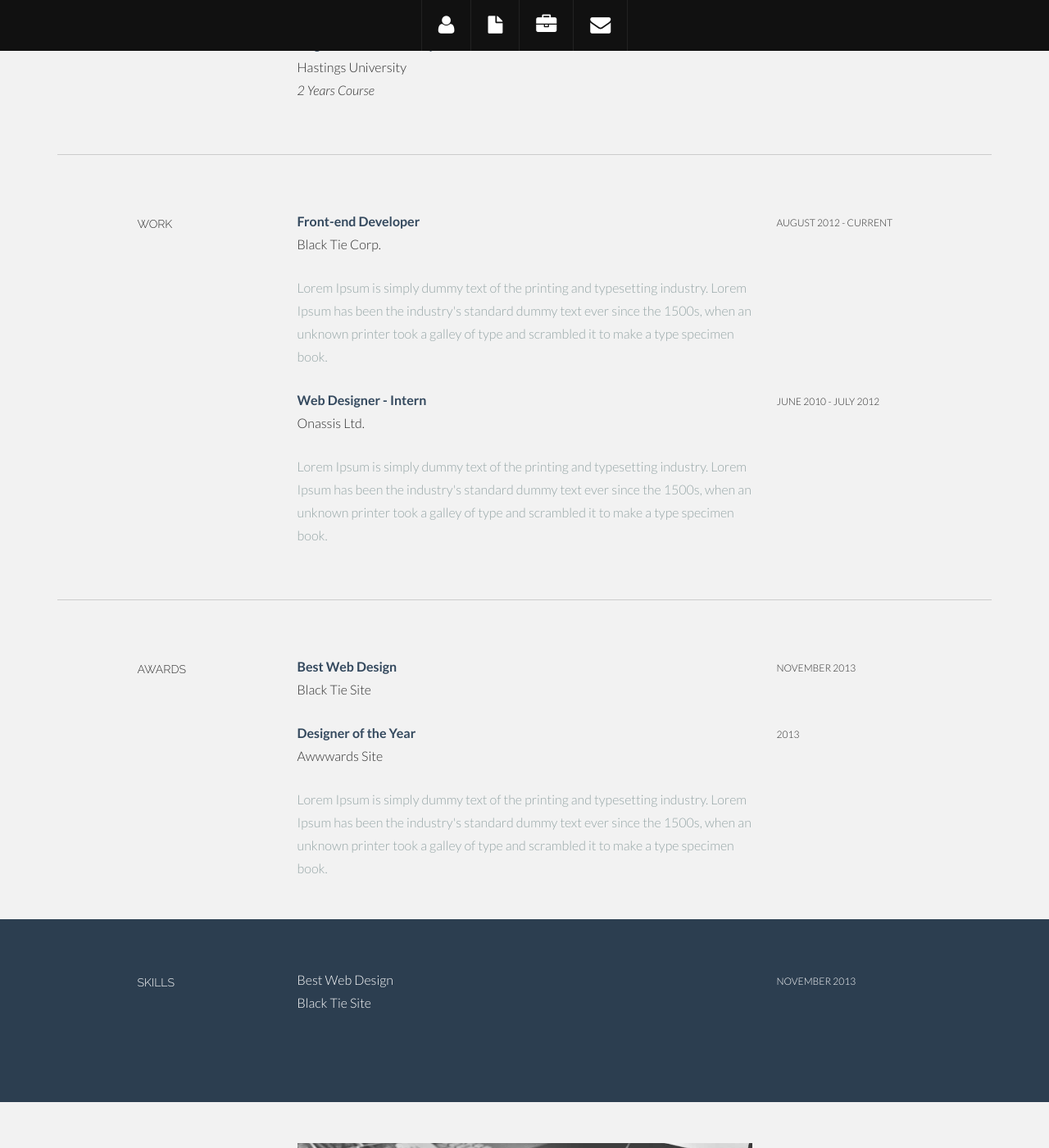
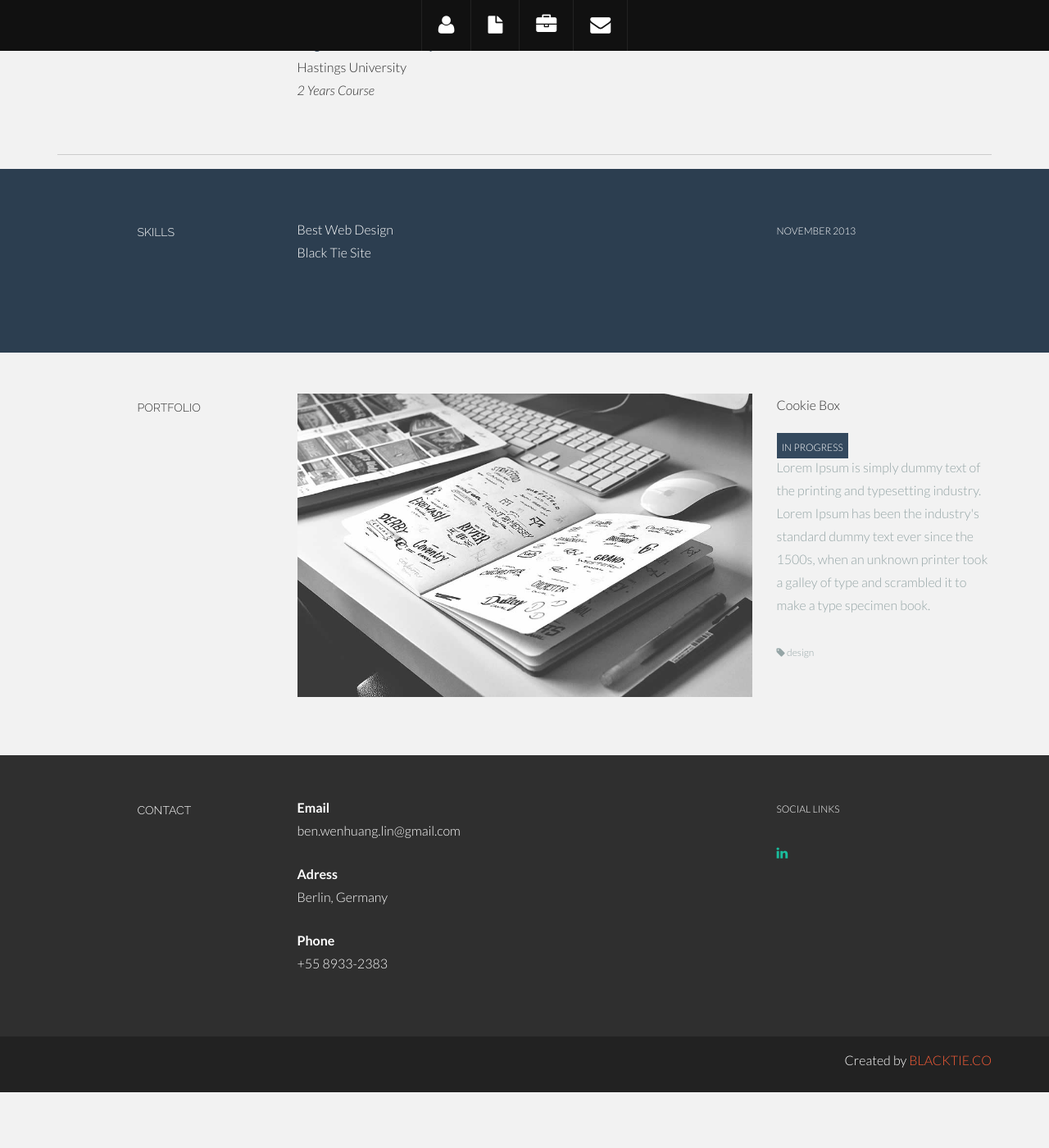
Before and after one commit to wenhuanglin/wenhuanglin.github.io, a Jekyll site: the page index.html, which Jekyll copies as it is, in a window 1280 px wide and 1400 px high, scrolled down 908 px. Shown: the whole window at 82% size. Built offline with Jekyll 4.4.1, drawn with Linux system fonts in a browser that asks for light colours; after the commit the page ends 2240 px from its top, so only the background shows below that; some of the changed text lies outside the part shown.

Commit message:
delete the work and award parts

```diff
--- a/index.html
+++ b/index.html
@@ -79,7 +79,7 @@
 				</div>
 				<div class="col-lg-3">
 					<!-- <p><a href="php/pdf_server.php?file=doc/cv_reference"><i class="icon-file"></i></a> <sm>DOWNLOAD CV</sm></p> -->
-					<p><a href="doc/wenhuanglin_cv.pdf"><i class="icon-file"></i></a> <sm>DOWNLOAD PDF</sm></p>
+					<p><a href="doc/wenhuanglin_cv.pdf"><i class="icon-file"></i></a> <sm>DOWNLOAD CV</sm></p>
 				</div>
 
 			</div><!--/.row -->
@@ -120,68 +120,6 @@
 		</div><!--/.row -->
 		<br>
 		<hr>
-	</div><!--/.container -->
-
-
-	<!--WORK DESCRIPTION -->
-	<div class="container desc">
-		<div class="row">
-
-				<div class="col-lg-2 col-lg-offset-1">
-					<h5>WORK</h5>
-				</div>
-				<div class="col-lg-6">
-					<p><t>Front-end Developer</t><br/>
-						Black Tie Corp. <br/>
-					</p>
-					<p><more>Lorem Ipsum is simply dummy text of the printing and typesetting industry. Lorem Ipsum has been the industry's standard dummy text ever since the 1500s, when an unknown printer took a galley of type and scrambled it to make a type specimen book.</more></p>
-				</div>
-				<div class="col-lg-3">
-					<p><sm>AUGUST 2012 - CURRENT</sm></p>
-				</div>
-
-				<div class="col-lg-6 col-lg-offset-3">
-					<p><t>Web Designer - Intern</t><br/>
-						Onassis Ltd. <br/>
-					</p>
-					<p><more>Lorem Ipsum is simply dummy text of the printing and typesetting industry. Lorem Ipsum has been the industry's standard dummy text ever since the 1500s, when an unknown printer took a galley of type and scrambled it to make a type specimen book.</more></p>
-				</div>
-				<div class="col-lg-3">
-					<p><sm>JUNE 2010 - JULY 2012</sm></p>
-				</div>
-		</div><!--/.row -->
-		<br>
-		<hr>
-	</div><!--/.container -->
-
-
-	<!--AWARDS DESCRIPTION -->
-	<div class="container desc">
-		<div class="row">
-				<div class="col-lg-2 col-lg-offset-1">
-					<h5>AWARDS</h5>
-				</div>
-				<div class="col-lg-6">
-					<p><t>Best Web Design</t><br/>
-						Black Tie Site <br/>
-					</p>
-				</div>
-				<div class="col-lg-3">
-					<p><sm>NOVEMBER 2013</sm></p>
-				</div>
-
-				<div class="col-lg-6 col-lg-offset-3">
-					<p><t>Designer of the Year</t><br/>
-						Awwwards Site
-					</p>
-					<p><more>Lorem Ipsum is simply dummy text of the printing and typesetting industry. Lorem Ipsum has been the industry's standard dummy text ever since the 1500s, when an unknown printer took a galley of type and scrambled it to make a type specimen book.</more></p>
-				</div>
-				<div class="col-lg-3">
-					<p><sm>2013</sm></p>
-				</div>
-
-		</div><!--/.row -->
-		<br>
 	</div><!--/.container -->
 
 
@@ -329,7 +267,8 @@
 					<p><img class="img-responsive" src="img/port01.jpg" alt=""></p>
 				</div>
 				<div class="col-lg-3">
-					<p>CANALS OF ENGLAND</p>
+					<p>Cookie Box</p>
+					<imp><sm>IN PROGRESS</sm></imp>
 				<p><more>Lorem Ipsum is simply dummy text of the printing and typesetting industry. Lorem Ipsum has been the industry's standard dummy text ever since the 1500s, when an unknown printer took a galley of type and scrambled it to make a type specimen book.<br/><br/>
 					<sm><i class="icon-tag"></i> design</sm></more>
 				</p>
```
